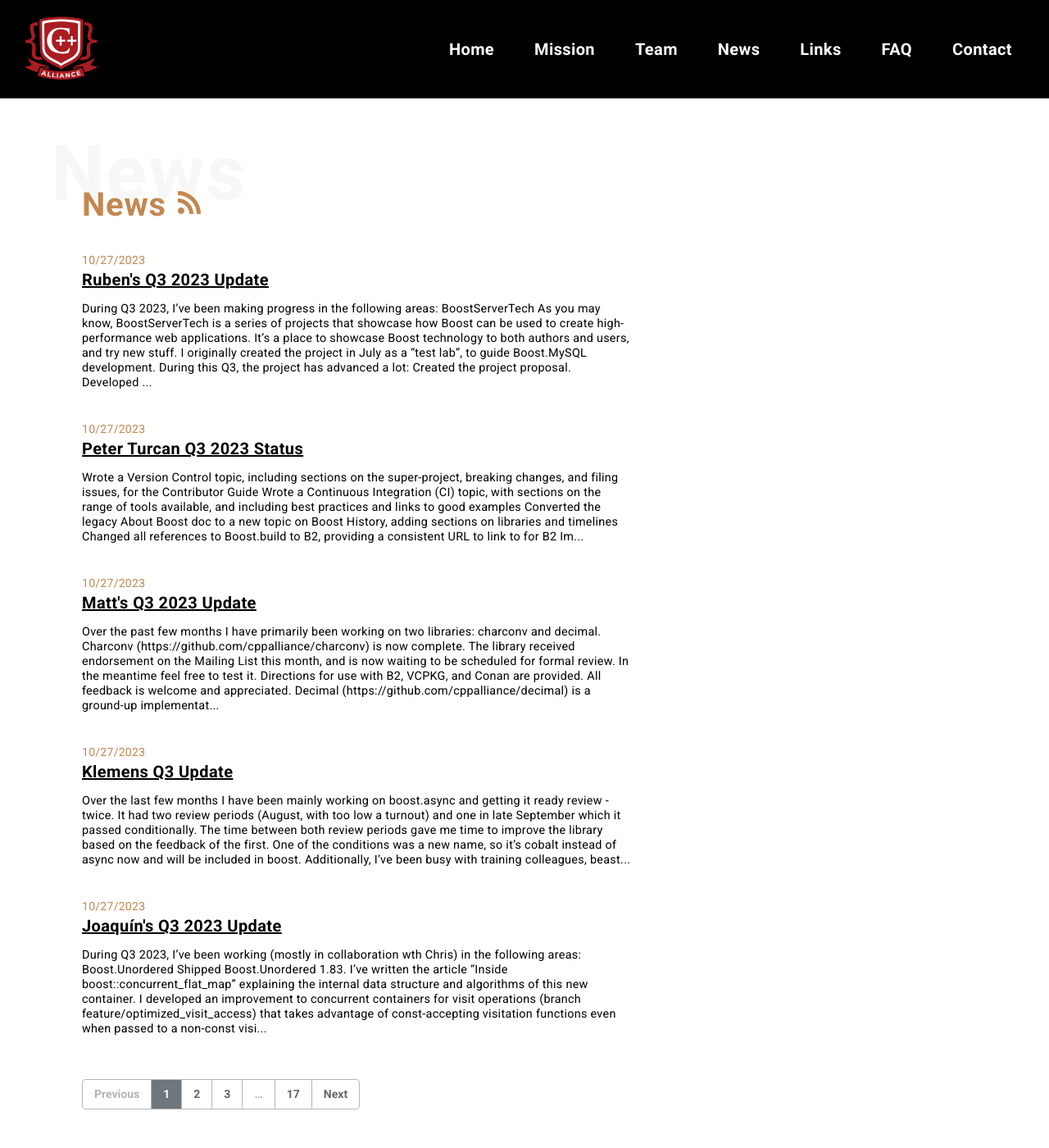
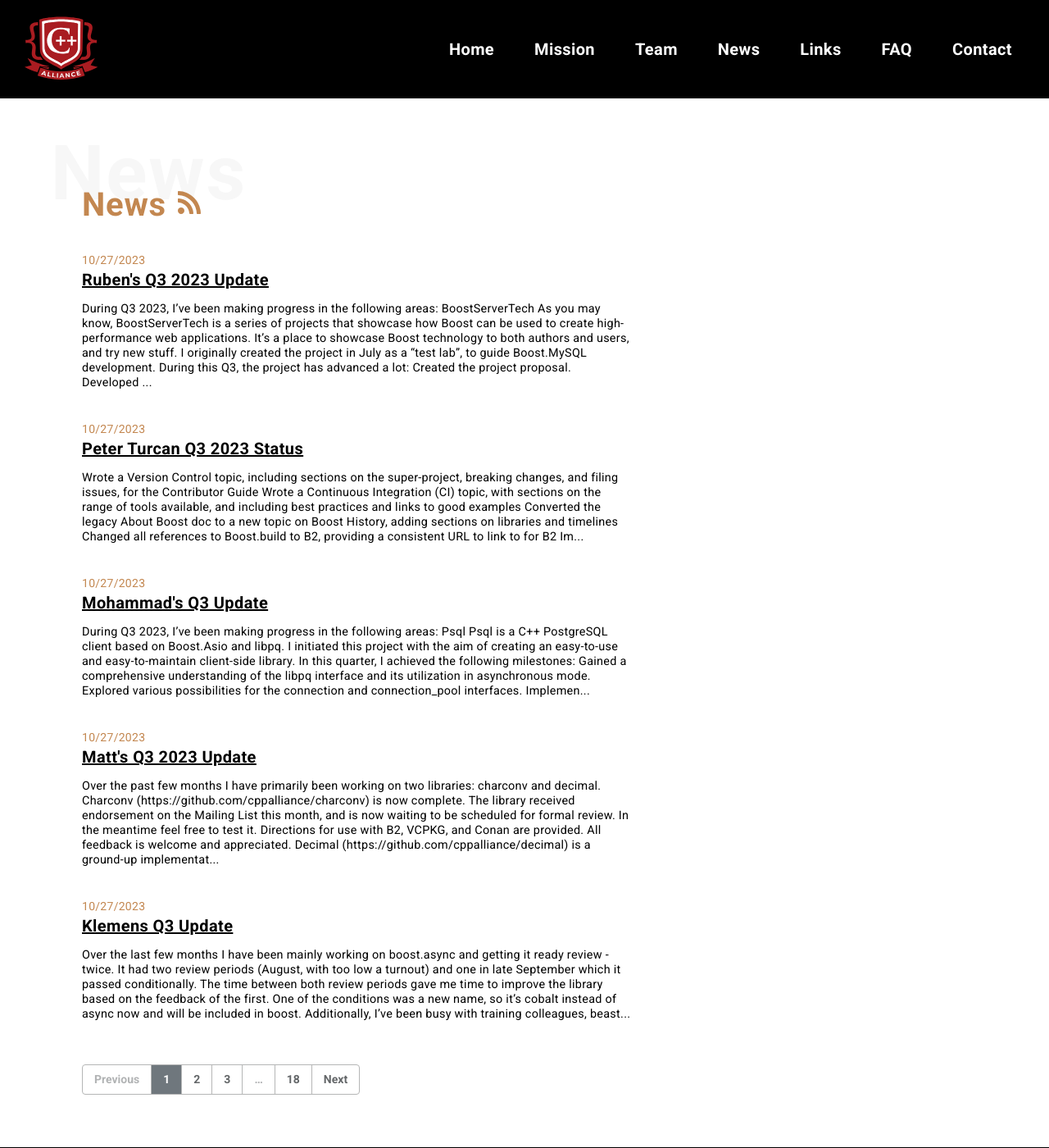
Before and after one commit to unecigarettewm/cppa-www, a Jekyll site: the page built from news/index.html, in a window 1280 px wide and 1400 px high. Shown: the whole window at 82% size. Built offline with Jekyll 4.4.1, drawn with Linux system fonts in a browser that asks for light colours; the list of posts is cut into pages by our own code.

Commit message:
Mohammad's Q3 Update

```diff
--- /dev/null
+++ b/_posts/2023-10-27-MohammadsQ3Update.md
@@ -0,0 +1,28 @@
+---
+layout: post
+nav-class: dark
+categories: q3_update
+title: Mohammad's Q3 Update
+author-id: mohammad
+---
+
+During Q3 2023, I've been making progress in the following areas:
+
+### Psql
+
+[Psql](https://github.com/ashtum/psql) is a C++ PostgreSQL client based on Boost.Asio and libpq. I initiated this project with the aim of creating an easy-to-use and easy-to-maintain client-side library. In this quarter, I achieved the following milestones:
+
+- Gained a comprehensive understanding of the libpq interface and its utilization in asynchronous mode.
+- Explored various possibilities for the `connection` and `connection_pool` interfaces.
+- Implemented support for pipelined queries.
+- Created user-friendly C++ wrappers for libpq result types, simplifying the conversion between different types.
+- Introduced an interface for receiving PostgreSQL notifications.
+- Enhanced support for working with user-defined types and automatic retrieval of their Oid upon query.
+
+### Boost.Beast
+
+I have recently become more involved in the maintenance of Boost.Beast. Since Klemens is currently occupied with Boost.Cobalt and [not yet Boost].Request, I have contributed minor PRs such as [fixing the issue of using `asio::deferred` as a completion token](https://github.com/boostorg/beast/pull/2728). Additionally, my primary focus has been addressing user issues.
+
+### Search Functionality for the New Website
+
+I made some adjustments to the [boost-gecko](https://github.com/cppalliance/boost-gecko/tree/new-website) project to better align with the new website's style and adapt to dark/light mode switching.
--- a/index.html
+++ b/index.html
@@ -299,9 +299,9 @@ description: The C++ Alliance is dedicated to helping the C++ programming langua
       </div>
 
       <div class='col-third'>
-        <a class='card' href='{{ site.baseurl }}/people/nejati'>
+        <a class='card' href='{{ site.baseurl }}/people/mohammad'>
           <div class='card-img-wrapper'>
-            <img class='card-img' src='{{ site.baseurl }}/images/people/nejati.jpg' alt='Mohammad Nejati'>
+            <img class='card-img' src='{{ site.baseurl }}/images/people/mohammad.jpg' alt='Mohammad Nejati'>
           </div>
           <span class='card-text'>
             <h4 class='text-m card-title'><center>Mohammad Nejati<center></h4>
--- a/people/nejati.html
+++ b/people/mohammad.html
@@ -2,11 +2,11 @@
 layout: team
 nav-class: dark
 member-name: Mohammad Nejati
-id: nejati
+id: mohammad
 title: Mohammad Nejati | The C++ Alliance
 position: Staff Engineer
 github: https://github.com/ashtum
 linkedin: https://www.linkedin.com/in/ashtum/
-image: /images/people/nejati.jpg
+image: /images/people/mohammad.jpg
 ---
 <p>Mohammad is a professional software engineer with eight years of experience. His interests are asynchronous programming and structured concurrency in C++, and he is obsessed with finding high-performance solutions with easy-to-use interfaces.  He is the author of various open-source libraries, mostly related to asynchronous programming and based on Boost.Asio</p>
```
Also changed, not shown: images/people/mohammad.jpg (renamed from images/people/nejati.jpg).
